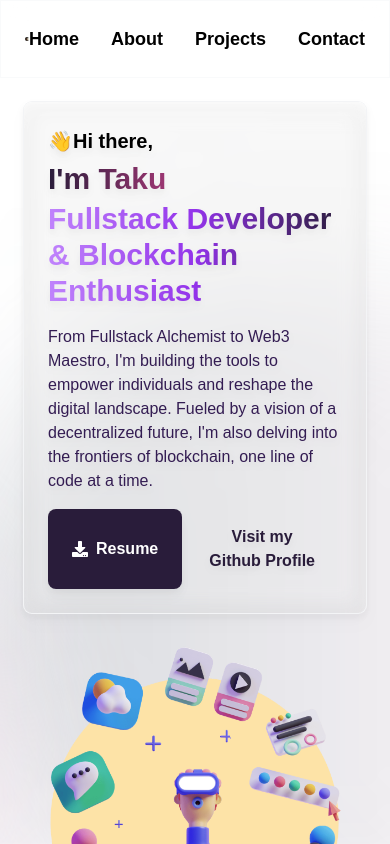
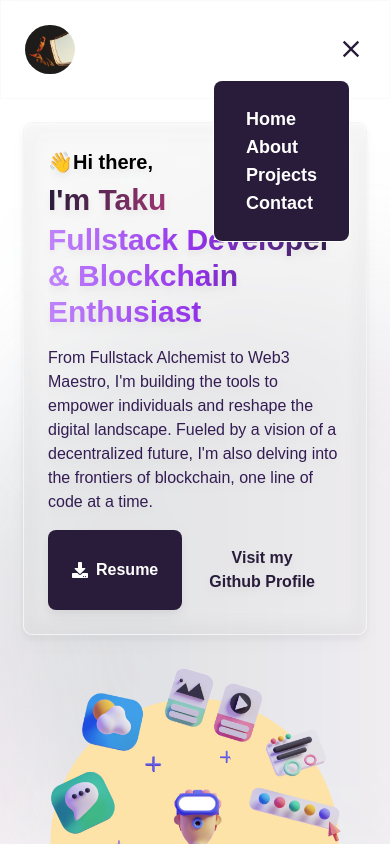
Before and after one commit to adramelech-123/devPortfolio, a Next.js app: page / in a window 390 px wide. Shown: the top 844 px of the page. Built offline with nearby package versions, Linux system fonts and the light colour scheme.

Commit message:
Mobile menu for navbar

```diff
--- a/app/page.jsx
+++ b/app/page.jsx
@@ -4,6 +4,8 @@ import { FaDownload } from "react-icons/fa";
 const Home = () => {
   return (
     <section className="flex flex-col items-center lg:flex-row lg:justify-between gap-3 pb-7">
+
+      {/* Intro Card */}
       <div className="flex flex-col max-w-[950px] p-6 ring-1 ring-gray-100 rounded-lg bg-white/30 drop-shadow-lg backdrop-blur-md">
         <p className="text-[20px] font-semibold">👋Hi there,</p>
         <p className="text-[30px] md:text-[40px] w-[200px] font-bold text-transparent bg-clip-text bg-gradient-to-l from-pink-500 to-purplePrimary">
@@ -33,6 +35,7 @@ const Home = () => {
         </div>
       </div>
 
+      {/* Hero Image */}
       <div className="flex flex-1 justify-end">
         <Image
           src={"/hero-illustration.png"}
--- a/components/Footer.jsx
+++ b/components/Footer.jsx
@@ -4,7 +4,7 @@ import Link from "next/link";
 
 const Footer = () => {
   return (
-    <div className="flex w-full flex-row justify-between items-center p-6 bg-purplePrimary">
+    <div className="flex flex-col space-y-6 w-full md:flex-row md:justify-between items-center p-6 bg-purplePrimary">
       <div className="">
         <p className="text-sm text-gray-500">
           © {new Date().getFullYear()}, Built By TheRealTaku
--- a/components/Navbar.jsx
+++ b/components/Navbar.jsx
@@ -1,10 +1,17 @@
+"use client"
 import Link from "next/link";
 import { navLinks } from "@/constants";
 import Image from "next/image";
+import { useState } from "react"
+import { HiMenuAlt3 } from "react-icons/hi";
+import { IoMdClose } from "react-icons/io";
 
 const Navbar = () => {
+
+  const [toggle, setToggle] = useState(true)
+
   return (
-    <nav className="border border-gray-50 bg-white/30 backdrop-blur-md p-6 ">
+    <nav className="border border-gray-50 bg-white/30 backdrop-blur-md p-6 flex items-center z-[10]">
       {/* Desktop Navigation */}
       <div className="w-full flex justify-between items-center">
         <div className="flex gap-3 items-center">
@@ -15,7 +22,10 @@ const Navbar = () => {
             className="rounded-full"
           />
         </div>
-        <ul className="flex gap-8">
+
+        {/* Desktop Menu */}
+
+        <ul className="hidden sm:flex gap-8">
           {navLinks.map((link, index) => (
             <li
               key={index}
@@ -26,6 +36,42 @@ const Navbar = () => {
           ))}
         </ul>
       </div>
+
+      {/* Mobile Navigation */}
+      <div className="sm:hidden flex flex-col items-end ">
+        {/* Toggle */}
+        <div>
+          {!toggle ? (
+            <HiMenuAlt3
+              className="h-[28px] w-[28px] text-purplePrimary cursor-pointer"
+              onClick={() => setToggle((prev) => !prev)}
+            />
+          ) : (
+            <IoMdClose
+              className="h-[28px] w-[28px] text-purplePrimary cursor-pointer"
+              onClick={() => setToggle((prev) => !prev)}
+            />
+          )}
+        </div>
+
+        {/* Toggle Menu */}
+        <div
+          className={`${
+            toggle ? "flex" : "hidden"
+          }  py-6 px-8 bg-purplePrimary rounded-lg absolute top-20 right-10 ring-1 ring-white`}
+        >
+          <ul className="flex flex-col ">
+            {navLinks.map((link, index) => (
+              <li
+                key={index}
+                className="text-lg font-semibold text-white hover:text-purple-400"
+              >
+                <Link href={`/${link.href}`}>{link.title}</Link>
+              </li>
+            ))}
+          </ul>
+        </div>
+      </div>
     </nav>
   );
 };
```
Also changed, not shown: public/close.svg (added), public/menu.svg (added).
